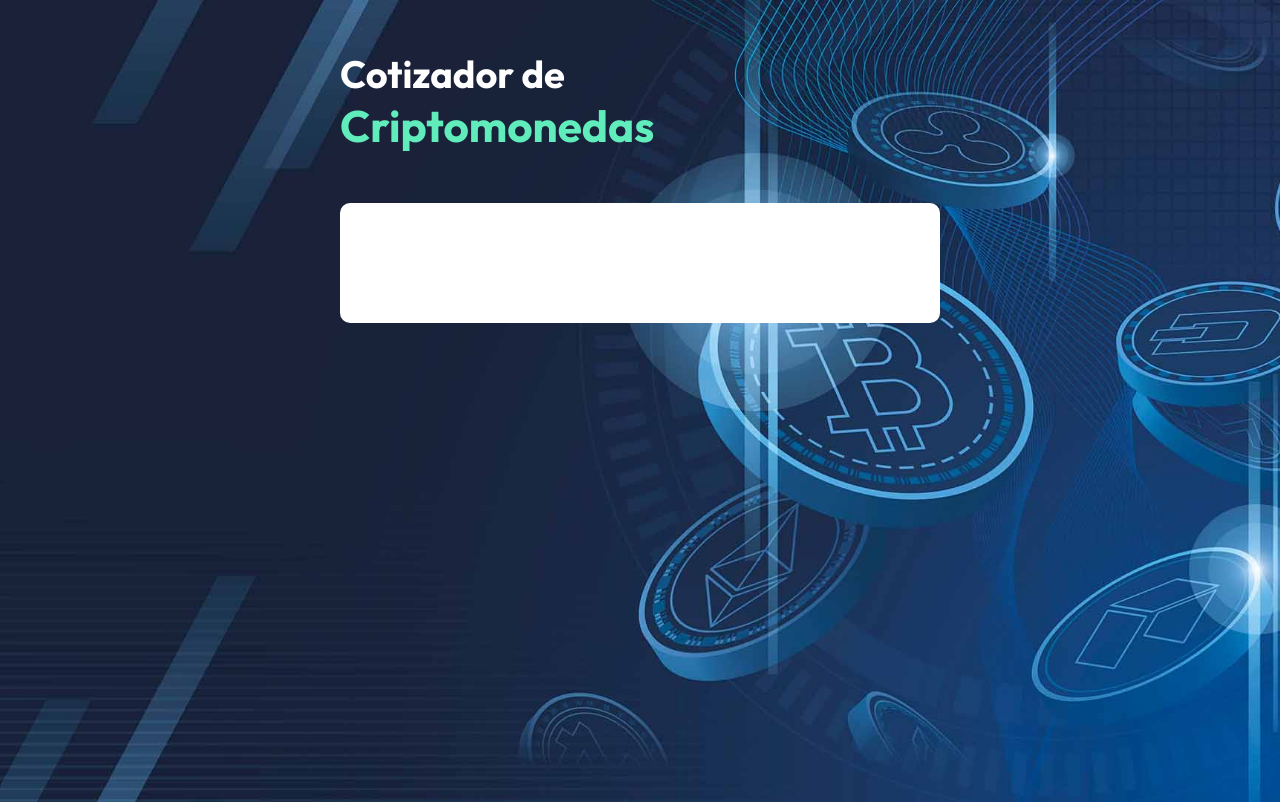
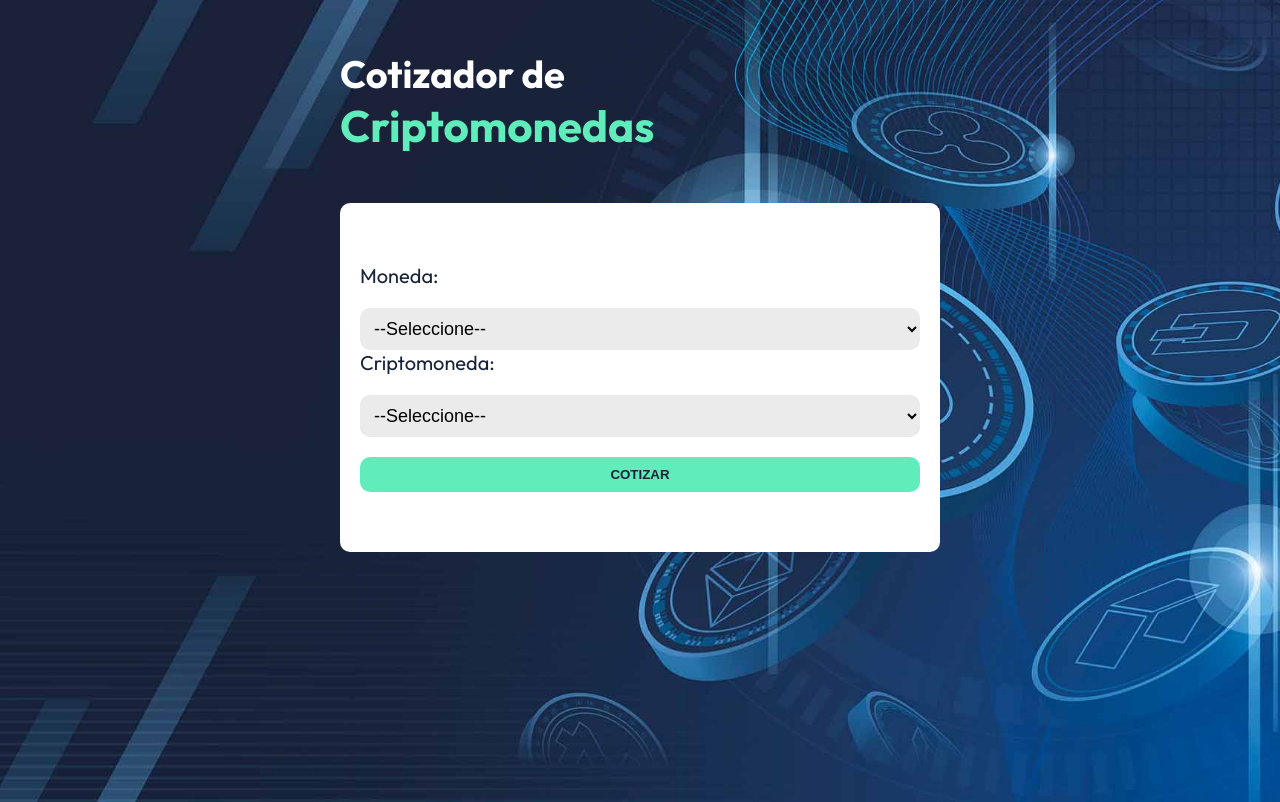
Before and after one commit to lauraherrero/cripto-react-ts-app, a React (Vite) app: page / in a window 1280 px wide. Built offline with nearby package versions, Linux system fonts and the light colour scheme.

Commit message:
Add form component to select currency and cryptocurrency. Add schema and types of data for currencies

```diff
--- a/package.json
+++ b/package.json
@@ -11,7 +11,8 @@
   },
   "dependencies": {
     "react": "^18.2.0",
-    "react-dom": "^18.2.0"
+    "react-dom": "^18.2.0",
+    "zod": "^3.23.8"
   },
   "devDependencies": {
     "@types/react": "^18.2.43",
--- a/src/App.tsx
+++ b/src/App.tsx
@@ -1,3 +1,4 @@
+import { CryptoSearchForm } from "./components/CryptoSearchForm"
 
 function App() {
 
@@ -5,7 +6,9 @@ function App() {
     <>
       <div className="container">
         <h1 className="app-title">Cotizador de <span>Criptomonedas</span></h1>
-        <div className="content"></div>
+        <div className="content">
+          <CryptoSearchForm />
+        </div>
       </div>
 
     </>
--- /dev/null
+++ b/src/components/CryptoSearchForm.tsx
@@ -0,0 +1,27 @@
+import { currencies } from "../data"
+
+export const CryptoSearchForm = () => {
+  return (
+    <form
+      className="form">
+      <div className="field">
+        <label htmlFor="currency">Moneda:</label>
+        <select name="currency" id="currency">
+          <option value="">--Seleccione--</option>
+          {currencies.map(currency => (
+            <option key={currency.code} value={currency.code}>{currency.name}</option>
+          ))}
+        </select>
+      </div>
+      <div className="field">
+        <label htmlFor="criptocurrency">Criptomoneda:</label>
+        <select name="criptocurrency" id="criptocurrency">
+          <option value="">--Seleccione--</option>
+
+        </select>
+      </div>
+
+      <input type="submit" value="Cotizar" />
+    </form>
+  )
+}
--- /dev/null
+++ b/src/data/index.ts
@@ -0,0 +1,8 @@
+import { Currency } from "../types";
+
+export const currencies : Currency[] = [
+  { code: 'USD', name: 'Dolar de Estados Unidos'},
+  { code: 'MXN', name: 'Peso Mexicano'},
+  { code: 'EUR', name: 'Euro'},
+  { code: 'GBP', name: 'Libra Esterlina'},
+]
--- a/src/index.css
+++ b/src/index.css
@@ -1,6 +1,6 @@
 :root {
-  --white: #FFF;
-  --primary: #61ECBC;
+  --white: #fff;
+  --primary: #61ecbc;
   --black: #182339;
 }
 
@@ -9,12 +9,13 @@ html {
 }
 
 body {
-  background-image: url('/bg.jpg');
+  background-image: url("/bg.jpg");
   background-position: center;
   background-repeat: no-repeat;
   background-size: cover;
   height: 93vh;
   font-family: "Outfit", sans-serif;
+  font-size: 2rem;
 }
 
 .container {
@@ -42,3 +43,39 @@ body {
   border-radius: 1rem;
   box-sizing: rgba(0, 0, 0, 0.1) 0px 4px 12px;
 }
+
+.form .field {
+  display: flex;
+  flex-direction: column;
+  gap: 2rem;
+}
+
+.form label {
+  color: var(--black);
+}
+
+.form select {
+  background-color: #ecebeb;
+  border: none;
+  padding: 1rem;
+  border-radius: 1rem;
+  font-size: 1.8rem;
+}
+
+.form [type="submit"] {
+  background-color: var(--primary);
+  color: var(--black);
+  border: none;
+  padding: 1rem;
+  font-weight: 900;
+  cursor: pointer;
+  text-transform: uppercase;
+  margin-top: 2rem;
+  transition: backgound-color 300ms ease;
+  border-radius: 1rem;
+  width: 100%;
+}
+
+.form [type="submit"]:hover {
+  background-color: #0cb387;
+}
--- /dev/null
+++ b/src/schema/crypto-schema.ts
@@ -0,0 +1,6 @@
+import { z } from 'zod';
+
+export const CurrencySchema = z.object({
+  code: z.string(),
+  name: z.string()
+})
--- /dev/null
+++ b/src/types/index.ts
@@ -0,0 +1,4 @@
+import { z } from 'zod';
+import { CurrencySchema } from "../schema/crypto-schema";
+
+export type Currency = z.infer<typeof CurrencySchema>;
```
Also changed, not shown: 1 other file (tests, documents, lock files or other folders).
